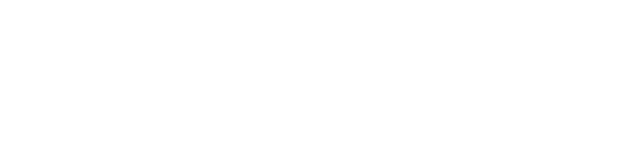
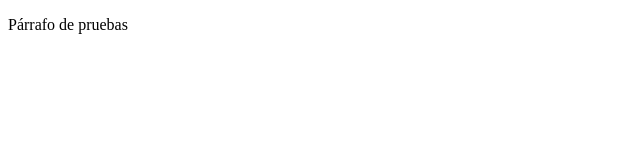
Before and after one commit to operezedutecno/clase2, a plain HTML site: page index3.html in a window 1280 px wide. Shown: the whole page, without its empty margins (0-640 px from the left). Drawn offline with Linux system fonts and the light colour scheme.

Commit message:
´Línea de parrafo agregada

```diff
--- a/index3.html
+++ b/index3.html
@@ -7,6 +7,6 @@
     <title>Tercera Página</title>
 </head>
 <body>
-
+    <p>Párrafo de pruebas</p>
 </body>
 </html>
```
